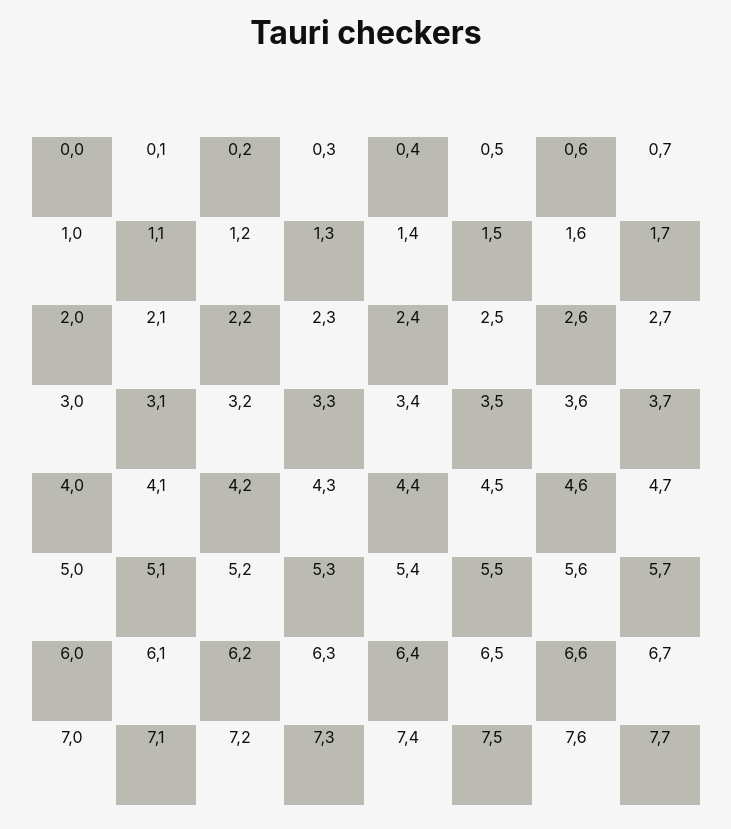
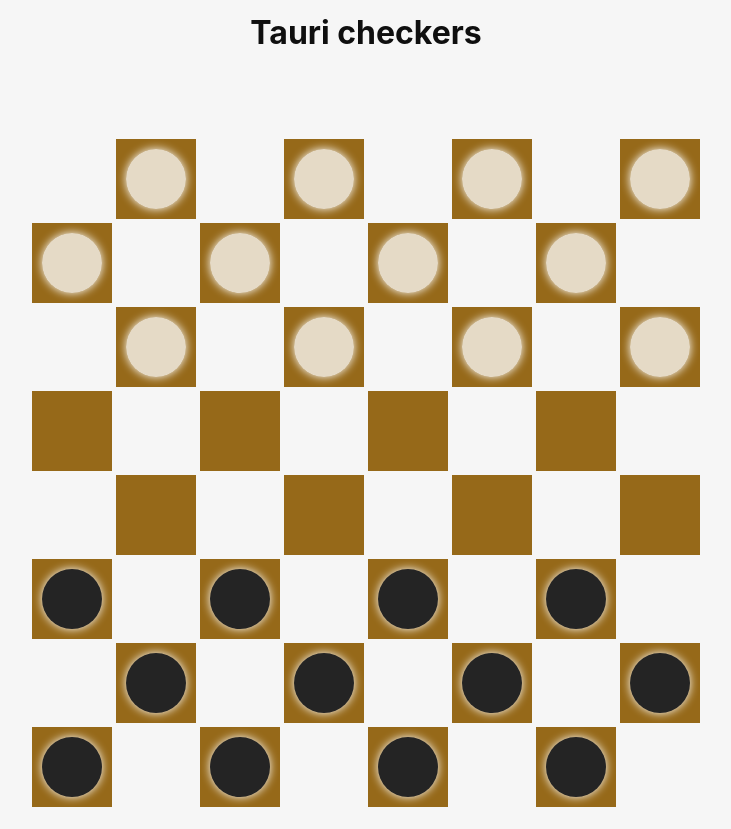
Before and after one commit to KnightTheCoder/tauri-checkers, a SvelteKit app: page / in a window 1280 px wide. Shown: the whole page, without its empty margins (274-1005 px from the left). Built offline with nearby package versions, Linux system fonts and the light colour scheme.

Commit message:
pieces are present on the board, element in seperate component

```diff
--- a/src/components/board_element.svelte
+++ b/src/components/board_element.svelte
@@ -1,30 +1,52 @@
 <script lang="ts">
-  let props = $props();
+  let { col }: { col: BoardElementType } = $props();
 </script>
 
-<div class="col {!props.is_background ? 'col-foreground' : ''}">
-  <!-- {player} -->
-  {props.positions}
+<div
+  class="col"
+  class:col-foreground={!col.is_background}
+>
+  <span>
+    <div
+      class:player={col.player}
+      class:white={col.player == 'white'}
+      class:black={col.player == 'black'}
+    ></div>
+    <!-- {col.position.x},
+    {col.position.y} -->
+  </span>
 </div>
 
 <style>
   .col {
     margin: 2px;
     background-color: #f6f6f6;
+    color: black;
     height: 80px;
     width: 80px;
-  }
-
-  .col:hover {
-    background-color: rgba(255, 255, 255, 0.7);
-    cursor: pointer;
+    line-height: 120px;
+    user-select: none;
+    -webkit-user-select: none;
   }
 
   .col-foreground {
-    background-color: #3632184d;
+    background-color: #966919;
+    color: white;
   }
 
-  .col-foreground:hover {
-    background-color: rgba(0, 0, 0, 0.2);
+  .player {
+    width: 60px;
+    height: 60px;
+    border-radius: 30px;
+    margin: 10px auto;
+    box-shadow: 0px 0px 10px #ffffff;
+  }
+
+  .white {
+    background-color: #ffffffc0;
+  }
+
+  .black {
+    background-color: #242424;
   }
 </style>
--- a/src/routes/+page.svelte
+++ b/src/routes/+page.svelte
@@ -8,17 +8,27 @@
 
   function draw_board() {
     let is_background = true;
+    let player = '';
     board.fill([]);
 
     for (let i = 0; i < 8; i++) {
       is_background = !is_background;
 
+      if (i < 3) {
+        player = 'white';
+      } else if (i >= 5) {
+        player = 'black';
+      } else {
+        player = '';
+      }
+
       for (let j = 0; j < 8; j++) {
         is_background = !is_background;
 
         board[i][j] = {
-          is_background: !is_background,
-          player: 'white'
+          is_background: is_background,
+          player: !is_background ? player : '',
+          position: { x: i, y: j }
         };
       }
     }
@@ -35,10 +45,7 @@
   {#each board as row, i}
     <div class="row">
       {#each row as col, j}
-        <BoardElement
-          {...col}
-          positions={[i, j]}
-        />
+        <BoardElement {col} />
       {/each}
     </div>
   {/each}
@@ -53,12 +60,6 @@
 
     color: #0f0f0f;
     background-color: #f6f6f6;
-
-    font-synthesis: none;
-    text-rendering: optimizeLegibility;
-    -webkit-font-smoothing: antialiased;
-    -moz-osx-font-smoothing: grayscale;
-    -webkit-text-size-adjust: 100%;
   }
 
   .container {
@@ -70,7 +71,7 @@
     flex-direction: column;
     justify-content: center;
     text-align: center;
-    border: 10px double #f6f6f6;
+    border: 12px double #f6f6f6;
   }
 
   .row {
--- a/src/types/board_element_type.ts
+++ b/src/types/board_element_type.ts
@@ -1,4 +1,10 @@
+interface PositionType {
+  x: number;
+  y: number;
+}
+
 interface BoardElementType {
   is_background: boolean;
   player: string; // empty=none, otherwise white or black
+  position: PositionType;
 }
```
Also changed, not shown: 1 other file (tests, documents, lock files or other folders).
